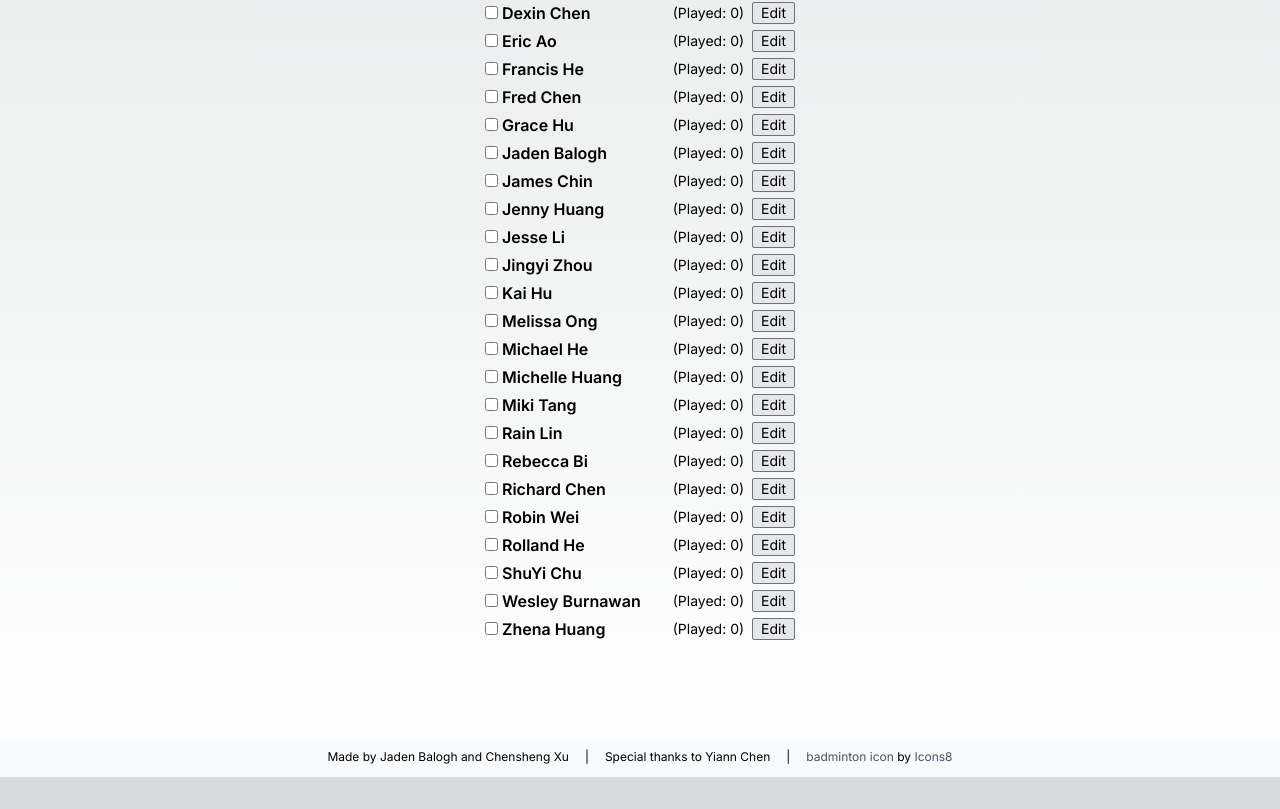
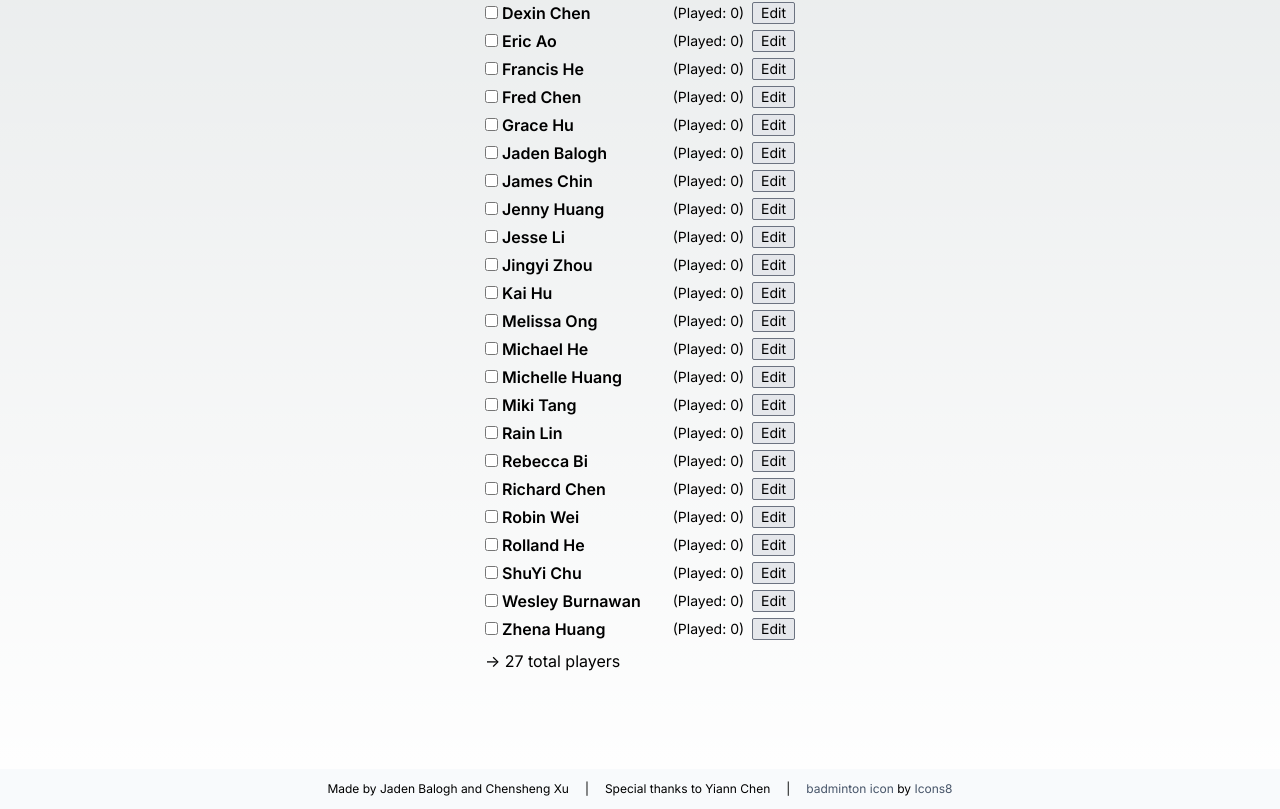
Before and after one commit to JadenBalogh/badminton-court-scheduler, a Next.js app: page / in a window 1280 px wide. Shown: the part 895-1704 px from the top of the page. Before the commit the page ends 1672 px from the top, so only its background shows below. Built offline with nearby package versions, Linux system fonts and the light colour scheme.

Commit message:
Add Total Players count

```diff
--- a/app/page.tsx
+++ b/app/page.tsx
@@ -690,6 +690,8 @@ export default function Home() {
               />
             )}
           </div>
+
+          <p>{"->"} {activePlayersState.length} total players</p>
         </div>
 
         {SHOW_DEBUG_OPTIONS ? <div className="flex flex-col">
```
